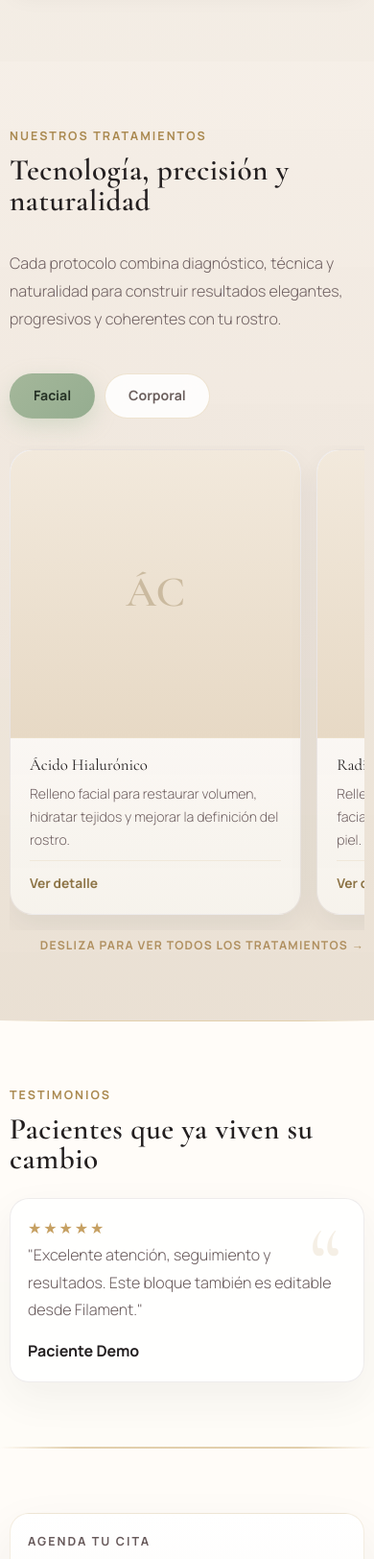
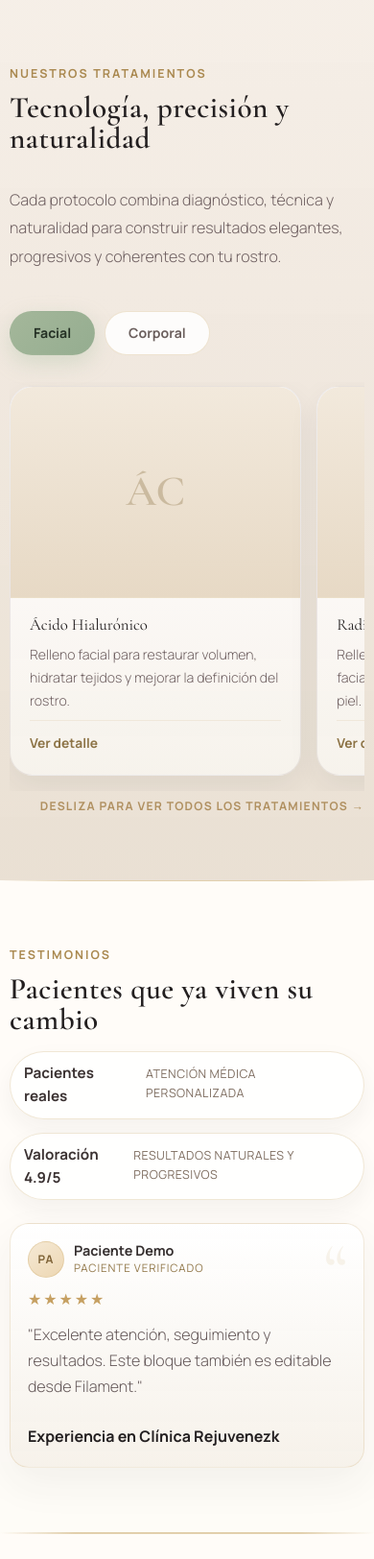
Before and after one commit to Manjm1012/Clinica-Rejuvenezk, a Laravel app: page / in a window 390 px wide. Shown: the part 2232-3856 px from the top of the page at 96% size. Run offline with Laravel 12, Linux system fonts and the light colour scheme; data comes from the database, SQL or seed files in the repository; tables that the repository leaves empty hold one stand-in row (values such as "Sample post"); style sheets or scripts are compiled from the project's sources; some libraries are stand-ins or nearby versions.

Commit message:
feat: refine home mobile cards, doctor profile, and testimonials

```diff
--- a/resources/css/app.css
+++ b/resources/css/app.css
@@ -2198,30 +2236,112 @@ a {
 .testimonials-grid {
     grid-template-columns: repeat(3, minmax(0, 1fr));
     margin-top: 24px;
+    gap: 18px;
+}
+
+.testimonials-overview {
+    margin-top: 16px;
+    display: flex;
+    align-items: center;
+    justify-content: space-between;
+    gap: 14px;
+    flex-wrap: wrap;
+}
+
+.testimonials-pill {
+    display: inline-flex;
+    align-items: baseline;
+    gap: 10px;
+    padding: 10px 14px;
+    border-radius: 999px;
+    border: 1px solid rgba(201, 169, 110, 0.28);
+    background: rgba(255, 255, 255, 0.84);
+    box-shadow: 0 10px 24px rgba(43, 43, 43, 0.05);
+}
+
+.testimonials-pill strong {
+    font-size: 0.95rem;
+    color: #3b3232;
+}
+
+.testimonials-pill span {
+    font-size: 0.78rem;
+    color: #7e6d60;
+    letter-spacing: 0.04em;
+    text-transform: uppercase;
 }
 
 .quote-card {
     position: relative;
-    border-radius: 28px;
-    padding: 24px;
+    border-radius: 24px;
+    padding: 20px;
+    display: grid;
+    gap: 10px;
+    background: linear-gradient(180deg, rgba(255, 255, 255, 0.98), rgba(246, 241, 233, 0.95));
+    border: 1px solid rgba(201, 169, 110, 0.24);
     transition: transform 0.28s ease, box-shadow 0.28s ease;
 }
 
 .quote-card::before {
     content: '\201C';
     position: absolute;
-    top: 14px;
-    right: 22px;
+    top: 10px;
+    right: 16px;
     font-family: var(--font-serif);
-    font-size: 6.5rem;
+    font-size: 4.8rem;
     line-height: 1;
-    color: rgba(201, 169, 110, 0.18);
+    color: rgba(201, 169, 110, 0.14);
     pointer-events: none;
 }
 
 .quote-card:hover {
     transform: translateY(-4px);
     box-shadow: 0 26px 58px rgba(43, 43, 43, 0.1);
+}
+
+.quote-meta {
+    display: flex;
+    align-items: center;
+    gap: 10px;
+}
+
+.quote-avatar {
+    width: 38px;
+    height: 38px;
+    border-radius: 999px;
+    display: inline-flex;
+    align-items: center;
+    justify-content: center;
+    font-size: 0.74rem;
+    font-weight: 800;
+    letter-spacing: 0.08em;
+    color: #7e6236;
+    background: linear-gradient(145deg, #f5e9d5 0%, #edd7b3 100%);
+    border: 1px solid rgba(201, 169, 110, 0.34);
+}
+
+.quote-author {
+    display: grid;
+    gap: 1px;
+}
+
+.quote-author strong {
+    font-size: 0.9rem;
+    color: #352f2f;
+    line-height: 1.2;
+}
+
+.quote-author small {
+    font-size: 0.72rem;
+    text-transform: uppercase;
+    letter-spacing: 0.08em;
+    color: #92784a;
+}
+
+.quote-card p {
+    margin: 0;
+    color: #65595a;
+    line-height: 1.7;
 }
 
 .quote-card cite {
@@ -2512,10 +2632,15 @@ a {
     }
 
     .svc-card-media {
-        aspect-ratio: 4 / 5;
-        min-height: 240px;
-        max-height: 300px;
+        aspect-ratio: 1 / 1;
+        min-height: 220px;
+        max-height: 220px;
         padding: 0;
+    }
+
+    .svc-card-media img {
+        object-fit: cover;
+        object-position: center center;
     }
 
     .svc-carousel-hint {
@@ -2540,6 +2665,15 @@ a {
     .landing-contact-form {
         border-radius: 20px;
         padding: 18px;
+    }
+
+    .testimonials-overview {
+        align-items: stretch;
+    }
+
+    .testimonials-pill {
+        width: 100%;
+        justify-content: space-between;
     }
 }
 
--- a/resources/views/home.blade.php
+++ b/resources/views/home.blade.php
@@ -449,8 +449,12 @@
                         </div>
                         <div class="hero-profile-divider"></div>
                         <div class="hero-portrait-body">
-                            <p>{{ $heroCardTitle }}</p>
-                            <p class="hero-profile-bio">{!! nl2br(e($heroCardText)) !!}</p>
+                            <p class="hero-profile-summary">{{ $heroCardTitle }}</p>
+                            <details class="hero-bio-details">
+                                <summary>Ver historia completa</summary>
+                                <p class="hero-profile-bio">{!! nl2br(e($heroCardText)) !!}</p>
+                                <a href="{{ route('about') }}" class="hero-profile-link">Conocer trayectoria</a>
+                            </details>
                         </div>
                     </div>
                 </div>
@@ -606,6 +610,16 @@
             <div class="container reveal reveal-2">
                 <p class="kicker">{{ $testimonialsKicker }}</p>
                 <h2 class="section-title">{{ $testimonialsTitle }}</h2>
+                <div class="testimonials-overview">
+                    <div class="testimonials-pill">
+                        <strong>Pacientes reales</strong>
+                        <span>Atención médica personalizada</span>
+                    </div>
+                    <div class="testimonials-pill">
+                        <strong>Valoración 4.9/5</strong>
+                        <span>Resultados naturales y progresivos</span>
+                    </div>
+                </div>
             </div>
 
             @if ($galleryPreview->isNotEmpty())
@@ -635,22 +649,53 @@
             <div class="container testimonials-grid reveal reveal-3">
                 @forelse ($testimonialsToShow as $testimonial)
                     <blockquote class="quote-card">
+                        <div class="quote-meta">
+                            <span class="quote-avatar">{{ mb_strtoupper(mb_substr($testimonial->patient_name ?: 'PR', 0, 2)) }}</span>
+                            <div class="quote-author">
+                                <strong>{{ $testimonial->patient_name }}</strong>
+                                <small>{{ $testimonial->reviewed_at ? 'Paciente ' . $testimonial->reviewed_at->format('Y') : 'Paciente verificado' }}</small>
+                            </div>
+                        </div>
                         <div class="testimonial-rating">{{ str_repeat('★', max(1, (int) $testimonial->rating)) }}</div>
                         <p>"{{ $testimonial->content }}"</p>
-                        <cite>{{ $testimonial->patient_name }}{{ $testimonial->reviewed_at ? ' | ' . $testimonial->reviewed_at->format('Y') : '' }}</cite>
+                        <cite>Experiencia en {{ $clinicName }}</cite>
                     </blockquote>
                 @empty
                     <blockquote class="quote-card">
+                        <div class="quote-meta">
+                            <span class="quote-avatar">PR</span>
+                            <div class="quote-author">
+                                <strong>Paciente Rejuvenezk</strong>
+                                <small>Paciente verificado</small>
+                            </div>
+                        </div>
+                        <div class="testimonial-rating">★★★★★</div>
                         <p>"Me encantó porque respetaron mis facciones y me explicaron cada paso. Me veo fresca, no cambiada."</p>
-                        <cite>Paciente Rejuvenezk</cite>
+                        <cite>Experiencia en {{ $clinicName }}</cite>
                     </blockquote>
                     <blockquote class="quote-card">
+                        <div class="quote-meta">
+                            <span class="quote-avatar">PR</span>
+                            <div class="quote-author">
+                                <strong>Paciente Rejuvenezk</strong>
+                                <small>Paciente verificado</small>
+                            </div>
+                        </div>
+                        <div class="testimonial-rating">★★★★★</div>
                         <p>"El trato es impecable y los resultados se notan desde la primera sesion. Volvere sin duda."</p>
-                        <cite>Paciente Rejuvenezk</cite>
+                        <cite>Experiencia en {{ $clinicName }}</cite>
                     </blockquote>
                     <blockquote class="quote-card">
+                        <div class="quote-meta">
+                            <span class="quote-avatar">PR</span>
+                            <div class="quote-author">
+                                <strong>Paciente Rejuvenezk</strong>
+                                <small>Paciente verificado</small>
+                            </div>
+                        </div>
+                        <div class="testimonial-rating">★★★★★</div>
                         <p>"Senti confianza total por el enfoque medico. El plan fue claro y super personalizado."</p>
-                        <cite>Paciente Rejuvenezk</cite>
+                        <cite>Experiencia en {{ $clinicName }}</cite>
                     </blockquote>
                 @endforelse
             </div>
```
Also changed, not shown: other parts of resources/css/app.css (+66 -23 lines), 3 other files.
